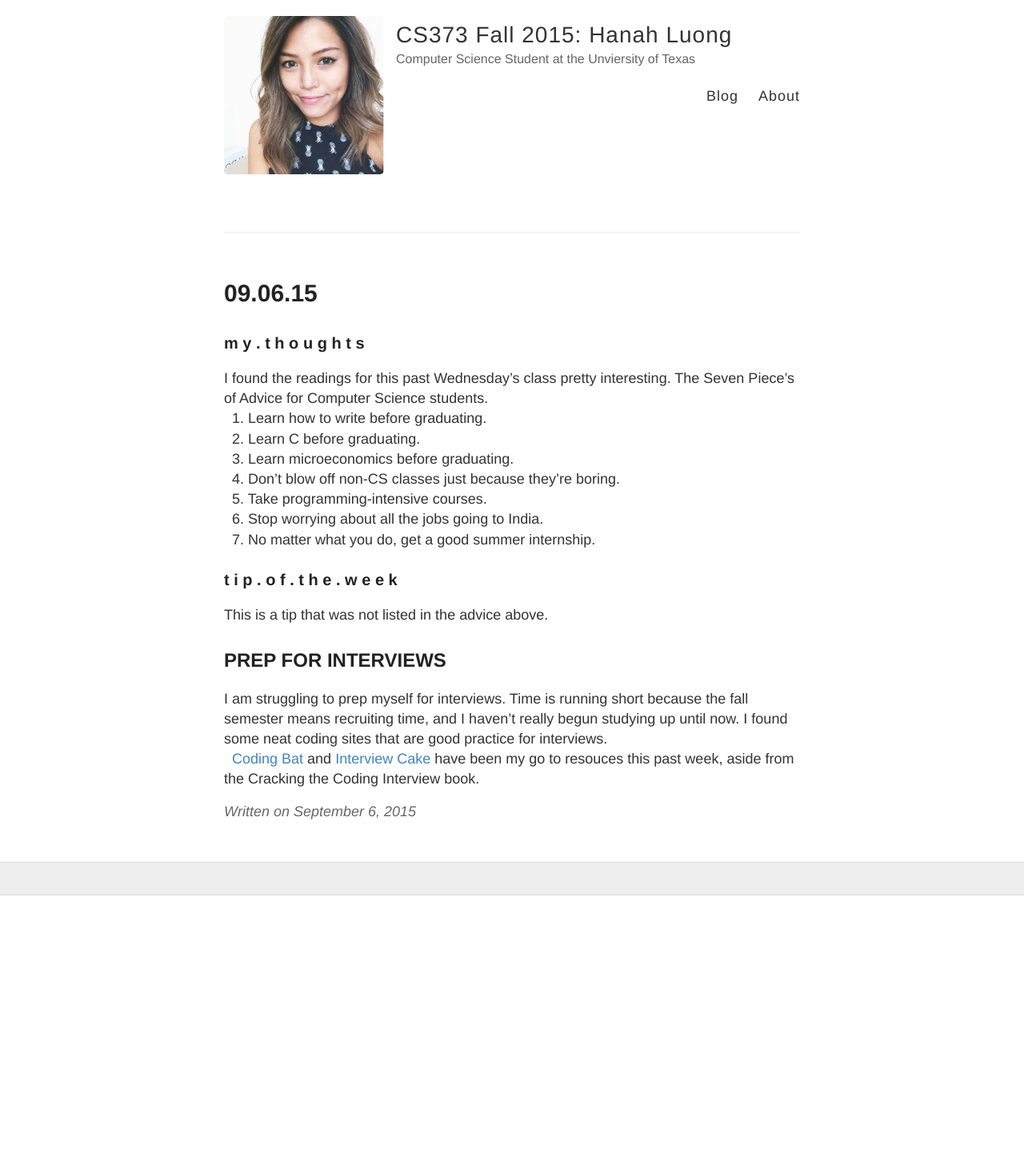
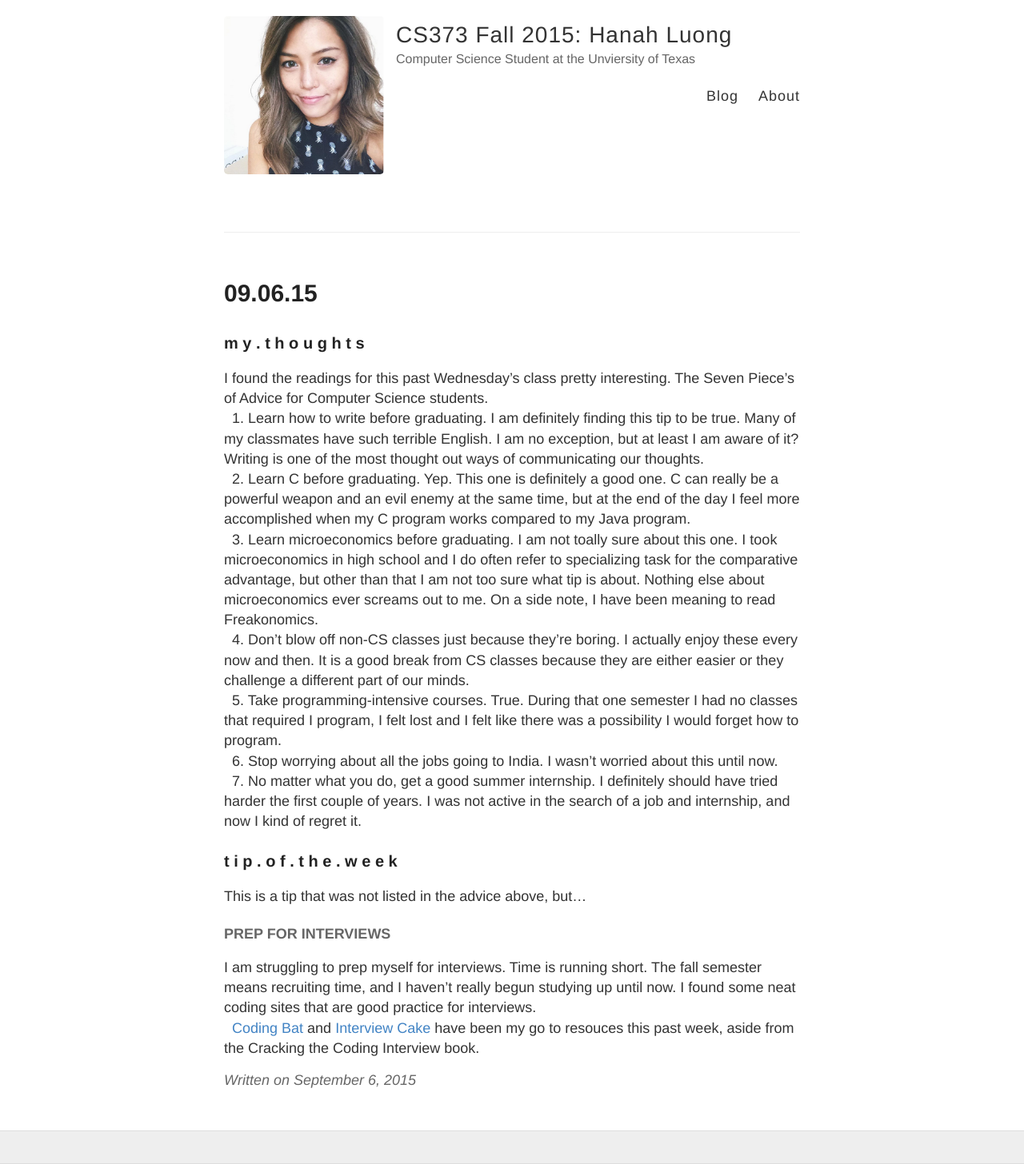
Before and after one commit to hearthanah/hanahsblog, a Jekyll site: the page built from _posts/2015-09-06-Week-Two.md, in a window 1280 px wide. Shown: the whole page at 80% size. Built offline with Jekyll 4.4.1, drawn with Linux system fonts in a browser that asks for light colours; Markdown is read by kramdown in place of the engine named in the settings; before the commit the page ends 1120 px from its top, so only the background shows below that.

Commit message:
updated blog content, small formatting changes

```diff
--- a/_posts/2015-09-06-Week-Two.md
+++ b/_posts/2015-09-06-Week-Two.md
@@ -6,16 +6,23 @@ title: 09.06.15
 <h3>m y . t h o u g h t s</h3>
 I found the readings for this past Wednesday's class pretty interesting. The Seven Piece's of Advice for Computer Science students.
 <br> &nbsp; 1. Learn how to write before graduating.
+I am definitely finding this tip to be true. Many of my classmates have such terrible English. I am no exception, but at least I am aware of it? Writing is one of the most thought out ways of communicating our thoughts.
 <br> &nbsp; 2. Learn C before graduating.
+Yep. This one is definitely a good one. C can really be a powerful weapon and an evil enemy at the same time, but at the end of the day I feel more accomplished when my C program works compared to my Java program.
 <br> &nbsp; 3. Learn microeconomics before graduating.
+I am not toally sure about this one. I took microeconomics in high school and I do often refer to specializing task for the comparative advantage, but other than that I am not too sure what tip is about. Nothing else about microeconomics ever screams out to me. On a side note, I have been meaning to read Freakonomics.
 <br> &nbsp; 4. Don't blow off non-CS classes just because they're boring.
+I actually enjoy these every now and then. It is a good break from CS classes because they are either easier or they challenge a different part of our minds.
 <br> &nbsp; 5. Take programming-intensive courses.
+True. During that one semester I had no classes that required I program, I felt lost and I felt like there was a possibility I would forget how to program.
 <br> &nbsp; 6. Stop worrying about all the jobs going to India.
+I wasn't worried about this until now.
 <br> &nbsp; 7. No matter what you do, get a good summer internship.
+I definitely should have tried harder the first couple of years. I was not active in the search of a job and internship, and now I kind of regret it.
 
 
 <h3>t i p . o f . t h e . w e e k</h3>
-This is a tip that was not listed in the advice above.
-<h2>PREP FOR INTERVIEWS</h2>
-I am struggling to prep myself for interviews. Time is running short because the fall semester means recruiting time, and I haven't really begun studying up until now. I found some neat coding sites that are good practice for interviews.
+This is a tip that was not listed in the advice above, but...
+<h4>PREP FOR INTERVIEWS</h4>
+I am struggling to prep myself for interviews. Time is running short. The fall semester means recruiting time, and I haven't really begun studying up until now. I found some neat coding sites that are good practice for interviews.
 <br> &nbsp; <a href="http://codingbat.com/">Coding Bat</a> and <a href="https://www.interviewcake.com/">Interview Cake</a> have been my go to resouces this past week, aside from the Cracking the Coding Interview book.
```
